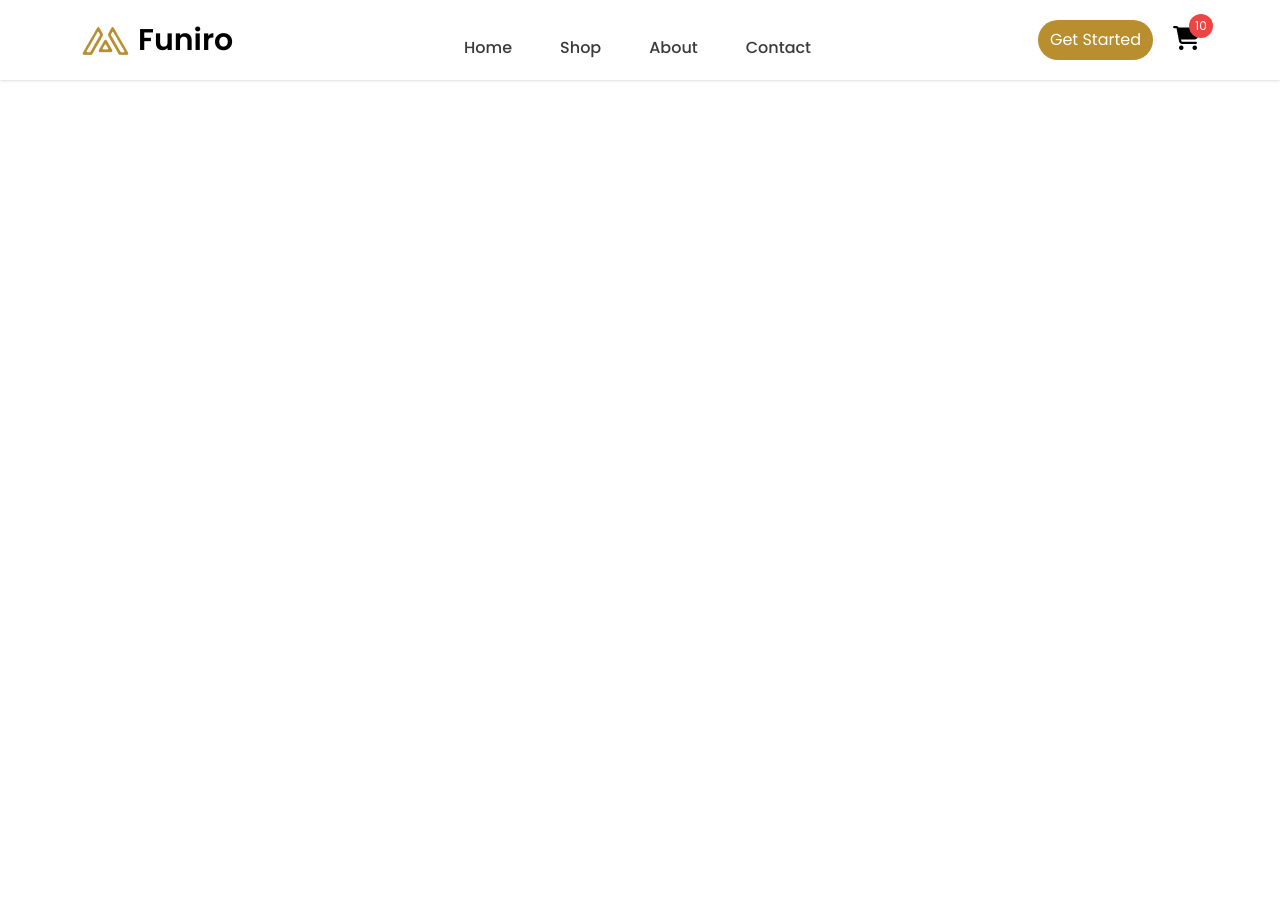
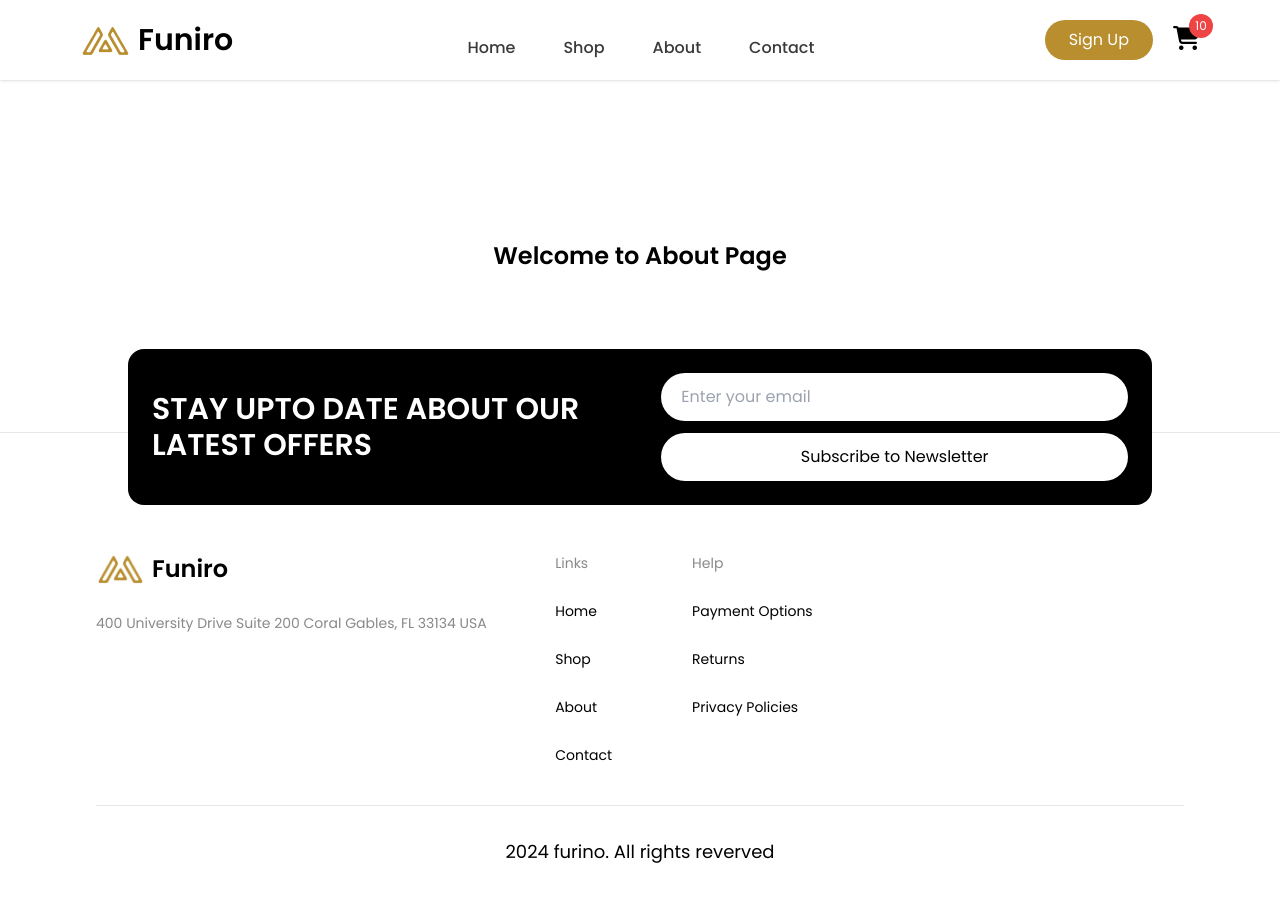
Before and after one commit to femmytedrey/Funiro-Ecommerce, a Vue app: page /about in a window 1280 px wide. Before the commit the page ends 800 px from the top, so only its background shows below. Built offline with nearby package versions, Linux system fonts and the light colour scheme.

Commit message:
Footer added

```diff
--- a/src/App.vue
+++ b/src/App.vue
@@ -1,16 +1,23 @@
 <template>
-  <NavbarComponent />
+  <div class="h-screen flex flex-col justify-between">
+    <NavbarComponent />
+
+    <router-view />
+    <FooterSection />
+  </div>
   <!-- <div class="px-5 md:px-20"> -->
-  <router-view />
   <!-- </div> -->
 </template>
 
 <script>
 import NavbarComponent from "./components/Navbar/NavbarComponent.vue";
+import FooterSection from "./components/Footer/FooterSection.vue";
+
 export default {
   name: "App",
   components: {
     NavbarComponent,
+    FooterSection,
   },
 };
 </script>
--- /dev/null
+++ b/src/components/Footer/FooterSection.vue
@@ -0,0 +1,89 @@
+<template>
+  <div
+    class="flex flex-col space-y-6 px-5 md:px-12 lg:px-24 border-t-[1.5px] relative pt-28 md:pt-24 justify-center"
+  >
+    <div
+      class="bg-black text-white w-[90%] lg:w-[80%] items-center md:w-[75%] justify-between gap-x-7 p-6 gap-y-4 mx-auto absolute top-[-20%] lg:top-[-15%] xl:top-[-18%] rounded-2xl left-1/2 transform -translate-x-1/2 flex flex-col md:flex-row"
+    >
+      <div
+        class="text-2xl lg:text-3xl font-semibold uppercase text-center md:text-left"
+      >
+        Stay upto date about our latest offers
+      </div>
+      <div class="flex flex-col gap-y-3 md:w-[65%] w-full">
+        <input
+          type="text"
+          class="py-2 md:py-3 px-5 rounded-3xl outline-none border-none"
+          placeholder="Enter your email"
+        />
+        <button
+          class="bg-white hover:font-semibold text-black rounded-3xl py-2 md:py-3 transition-all duration-300 ease-in-out"
+        >
+          Subscribe to Newsletter
+        </button>
+      </div>
+    </div>
+    <div>
+      <div class="flex flex-col md:flex-row gap-x-6 gap-y-6 md pb-4">
+        <div class="w-full md:w-[40%] space-y-7">
+          <router-link to="/" class="flex gap-x-2 items-center cursor-pointer">
+            <img src="../../assets/logo.png" alt="logo" class="w-12" />
+            <p class="text-2xl font-semibold">Funiro</p>
+          </router-link>
+          <p class="text-textGreyLight text-sm">
+            400 University Drive Suite 200 Coral Gables, FL 33134 USA
+          </p>
+        </div>
+
+        <div class="flex gap-x-20 flex-1">
+          <div class="space-y-7 text-sm">
+            <p class="text-textGreyLight">Links</p>
+            <div class="flex flex-col space-y-7">
+              <router-link to="#" class="hover:text-primary ease-in-out"
+                >Home</router-link
+              >
+              <router-link to="#" class="hover:text-primary ease-in-out"
+                >Shop</router-link
+              >
+              <router-link to="#" class="hover:text-primary ease-in-out"
+                >About</router-link
+              >
+              <router-link to="#" class="hover:text-primary ease-in-out"
+                >Contact</router-link
+              >
+            </div>
+          </div>
+          <div class="space-y-7 text-sm">
+            <p class="text-textGreyLight">Help</p>
+            <div class="flex flex-col space-y-7">
+              <router-link
+                to="#"
+                class="hover:text-primary transition-all duration-300 ease-in-out"
+                >Payment Options</router-link
+              >
+              <router-link
+                to="#"
+                class="hover:text-primary transition-all duration-300 ease-in-out"
+                >Returns</router-link
+              >
+              <router-link
+                to="#"
+                class="hover:text-primary transition-all duration-300 ease-in-out"
+                >Privacy Policies</router-link
+              >
+            </div>
+          </div>
+        </div>
+      </div>
+    </div>
+    <div
+      class="text-center border-t-[1.5px] py-6 md:py-8 text-sm md:text-lg text-greyLight"
+    >
+      2024 furino. All rights reverved
+    </div>
+  </div>
+</template>
+
+<script>
+export default {};
+</script>
--- a/src/components/HomeComponents/ProductSection.vue
+++ b/src/components/HomeComponents/ProductSection.vue
@@ -63,13 +63,11 @@
       </div>
     </div>
     <div class="text-center pb-10">
-      <button
-        v-if="showMore < ProductImageData.length"
-        @click="loadMore"
+      <router-link :to="{name: 'Shop'}"
         class="border-[1.5px] font-semibold text-primary border-primary py-3 px-16 cursor-pointer hover:bg-primary hover:text-white hover:border-none transition-all duration-300 ease-in-out"
       >
         Show More
-      </button>
+      </router-link>
     </div>
   </div>
 </template>
@@ -85,9 +83,9 @@ export default {
     };
   },
   methods: {
-    loadMore() {
-      this.showMore = this.showMore + 4;
-    },
+    // loadMore() {
+    //   this.showMore = this.showMore + 4;
+    // },
   },
   computed: {
     displayProducts() {
--- a/src/components/HomeComponents/ReviewSection.vue
+++ b/src/components/HomeComponents/ReviewSection.vue
@@ -1,7 +1,7 @@
 <template>
-  <div class="py-10">
+  <div class="pt-10 pb-32">
     <div>
-      <p class="font-semibold text-2xl lg:text-3xl text-center pb-4">
+      <p class="font-semibold text-2xl lg:text-3xl text-center pb-6">
         Our Happy Customer
       </p>
     </div>
@@ -41,7 +41,7 @@
       </div>
     </div>
     <!-- Mobile Navigation Arrows -->
-    <div class="flex justify-center gap-x-6 mt-4 md:hidden">
+    <div class="flex justify-center gap-x-10 mt-4 md:hidden">
       <button @click="prevReview" class="text-xl">
         <i class="fa fa-chevron-left"></i>
       </button>
--- a/src/components/Navbar/NavbarComponent.vue
+++ b/src/components/Navbar/NavbarComponent.vue
@@ -3,10 +3,13 @@
     <nav
       class="py-5 px-5 md:px-20 flex justify-between items-center shadow relative"
     >
-      <div class="flex gap-x-2 items-center cursor-pointer">
+      <router-link
+        :to="{ name: 'Home' }"
+        class="flex gap-x-2 items-center cursor-pointer"
+      >
         <img src="../../assets/logo.png" alt="logo" />
         <p class="text-3xl font-semibold">Funiro</p>
-      </div>
+      </router-link>
 
       <div
         :class="isMenuOpen ? 'block' : 'hidden'"
@@ -28,25 +31,33 @@
           <div
             class="flex flex-col lg:flex-row gap-x-8 text-primaryText font-medium"
           >
-            <a
+            <router-link
+              :to="{ name: 'Home' }"
+              @click="toggleMenu"
               class="block lg:inline-block lg:pl-0 p-4 transition ease-in-out duration-300 hover:bg-gray-100 lg:hover:bg-transparent lg:pb-0 hover:text-primary"
               href=""
-              >Home</a
+              >Home</router-link
             >
-            <a
+            <router-link
+              :to="{ name: 'Shop' }"
+              @click="toggleMenu"
               class="block lg:inline-block lg:pl-0 p-4 transition ease-in-out duration-300 hover:bg-gray-100 lg:hover:bg-transparent lg:pb-0 hover:text-primary"
               href=""
-              >Shop</a
+              >Shop</router-link
             >
-            <a
+            <router-link
+              :to="{ name: 'About' }"
+              @click="toggleMenu"
               class="block lg:inline-block lg:pl-0 p-4 transition ease-in-out duration-300 hover:bg-gray-100 lg:hover:bg-transparent lg:pb-0 hover:text-primary"
               href=""
-              >About</a
+              >About</router-link
             >
-            <a
+            <router-link
+              :to="{ name: 'Contact' }"
+              @click="toggleMenu"
               class="block lg:inline-block lg:pl-0 p-4 transition ease-in-out duration-300 hover:bg-gray-100 lg:hover:bg-transparent lg:pb-0 hover:text-primary"
               href=""
-              >Contact</a
+              >Contact</router-link
             >
           </div>
         </div>
@@ -57,9 +68,9 @@
             Login
           </button>
           <button
-            class="bg-primary hover:bg-[#9f761a] text-white px-3 py-2 rounded-3xl"
+            class="bg-primary hover:bg-[#9f761a] text-white px-6 py-2 rounded-3xl"
           >
-            Get Started
+            Sign Up
           </button>
         </div>
       </div>
@@ -68,9 +79,9 @@
 
         <!-- <button class="border px-6 hidden lg:inline-block py-2 border-primaryText rounded-3xl hover:bg-black transition-all duration-100 hover:text-white">Login</button> -->
         <button
-          class="bg-primary hidden lg:inline-block hover:bg-[#9f761a] text-white px-3 py-2 rounded-3xl"
+          class="bg-primary hidden lg:inline-block hover:bg-[#9f761a] text-white px-6 py-2 rounded-3xl"
         >
-          Get Started
+          Sign Up
         </button>
 
         <div class="flex items-center gap-x-4">
@@ -82,7 +93,7 @@
           </div>
           <div class="relative cursor-pointer">
             <div
-              class="rounded-full flex justify-center items-center h-5 w-5 p-3 bg-red-500 text-white text-xs absolute left-4 top-[-12px] "
+              class="rounded-full flex justify-center items-center h-5 w-5 p-3 bg-red-500 text-white text-xs absolute left-4 top-[-12px]"
             >
               10
             </div>
--- a/src/router/index.js
+++ b/src/router/index.js
@@ -6,6 +6,21 @@ const routes = [
     name: "Home",
     component: () => import("../views/HomePage.vue"),
   },
+  {
+    path: "/shop",
+    name: "Shop",
+    component: () => import("../views/ShopPage.vue")
+  },
+  {
+    path: "/about",
+    name: "About",
+    component: () => import("../views/AboutPage.vue")
+  },
+  {
+    path: "/contact",
+    name: "Contact",
+    component: () => import("../views/ContactPage.vue")
+  }
   // {
   //   path: '/',
   //   name: 'home',
--- /dev/null
+++ b/src/views/AboutPage.vue
@@ -0,0 +1,11 @@
+<template>
+  <div class="py-40 flex justify-center items-center font-semibold text-2xl">
+    Welcome to About Page
+  </div>
+</template>
+
+<script>
+export default {};
+</script>
+
+<style></style>
--- /dev/null
+++ b/src/views/ContactPage.vue
@@ -0,0 +1,11 @@
+<template>
+  <div class="py-40 flex justify-center items-center font-semibold text-2xl">
+    Welcome to Contact Page
+  </div>
+</template>
+
+<script>
+export default {};
+</script>
+
+<style></style>
--- /dev/null
+++ b/src/views/ShopPage.vue
@@ -0,0 +1,7 @@
+<template>
+  <div class="py-40 flex justify-center items-center font-semibold text-2xl">Welcome to Shop</div>
+</template>
+
+<script>
+export default {};
+</script>
```
